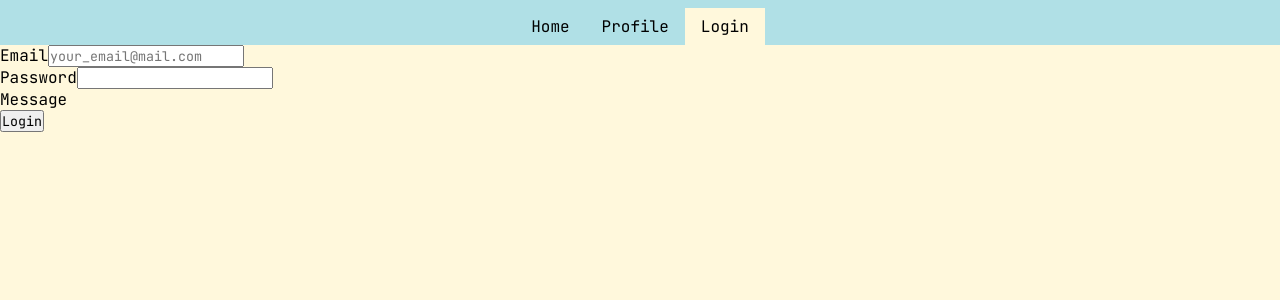
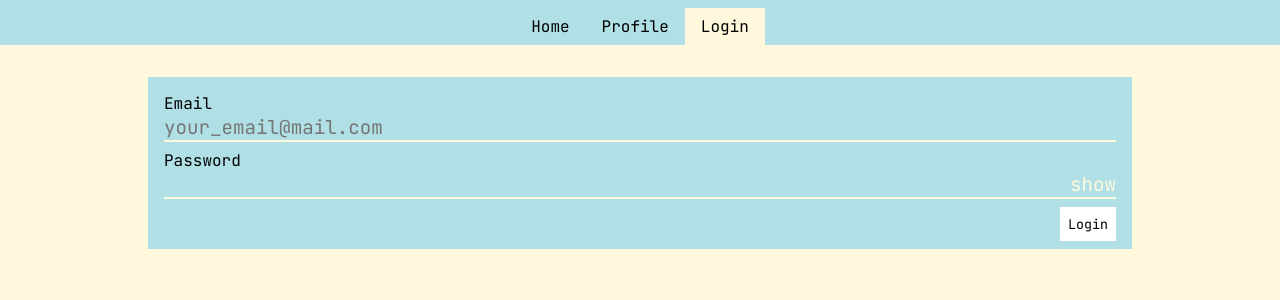
Before and after one commit to MarkDavidovich/tweeter-react-project, a React (Vite) app: page /login in a window 1280 px wide. Shown: the top 300 px of the page. Built offline with nearby package versions, Linux system fonts and the light colour scheme; no server answers.

Commit message:
add better structure and styling to Login

```diff
--- a/src/pages/Login/Login.jsx
+++ b/src/pages/Login/Login.jsx
@@ -2,22 +2,26 @@ import style from "./Login.module.css";
 
 const Login = () => {
   return (
-    <div>
-      <form>
+    <form className={style.container}>
+      <div>
         <div>
           <label htmlFor="email">Email</label>
-          <input type="email" id={style.email} placeholder="your_email@mail.com" />
+          <input type="email" id="email" placeholder="your_email@mail.com" />
         </div>
         <div>
           <label htmlFor="password">Password</label>
-          <input type="password" id={style.password} />
+          <div className={style.password}>
+            <input type="password" id="password" />
+            <button type="button">show</button>
+            {/* on click change type of password input to text */}
+          </div>
         </div>
         <div>
-          <div>Message</div>
+          <div>{/*message*/}</div>
           <button type="button">Login</button>
         </div>
-      </form>
-    </div>
+      </div>
+    </form>
   );
 };
 export default Login;
--- a/src/pages/Login/Login.module.css
+++ b/src/pages/Login/Login.module.css
@@ -0,0 +1,61 @@
+.container {
+  max-width: 1000px;
+  margin-inline: auto;
+  padding-inline: 0.5rem;
+  margin-top: 2rem;
+}
+
+.container > div {
+  background-color: powderblue;
+  padding: 0.5rem 1rem;
+}
+
+.container > div > div {
+  display: flex;
+  flex-direction: column;
+  padding-top: 0.5rem;
+}
+
+.container > div > div:last-of-type {
+  flex-direction: row;
+  padding-top: 0.5rem;
+  align-items: center;
+}
+
+.container > div > div:last-of-type > div {
+  flex: 1;
+}
+
+.container > div > div:last-of-type > button {
+  background-color: white;
+  border: none;
+  cursor: pointer;
+  padding: 0.5rem;
+}
+
+.container > div > div > input,
+.password > input,
+.password > button {
+  background: none;
+  border: none;
+  outline: none;
+  border-bottom: 2px solid cornsilk;
+  font-size: 1.2rem;
+}
+
+.password {
+  display: flex;
+
+  border-bottom: 2px solid cornsilk;
+}
+
+.password > input {
+  flex: 1;
+  border: none;
+}
+
+.password > button {
+  color: cornsilk;
+  border: none;
+  cursor: pointer;
+}
```
